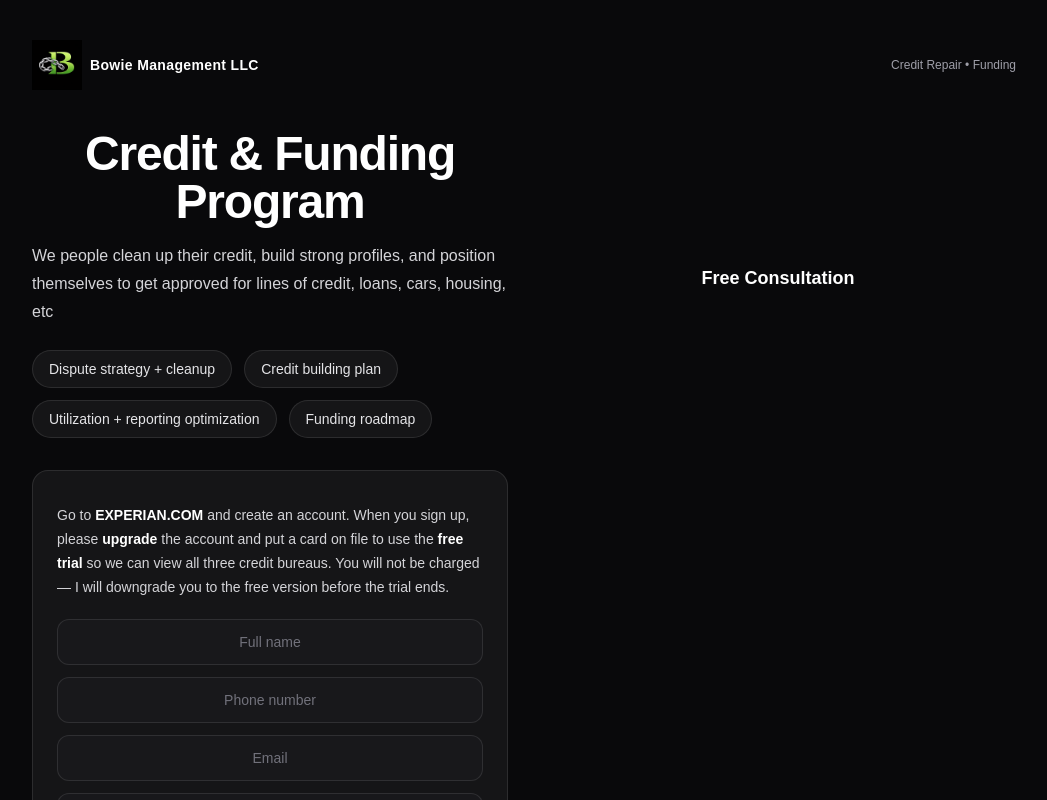
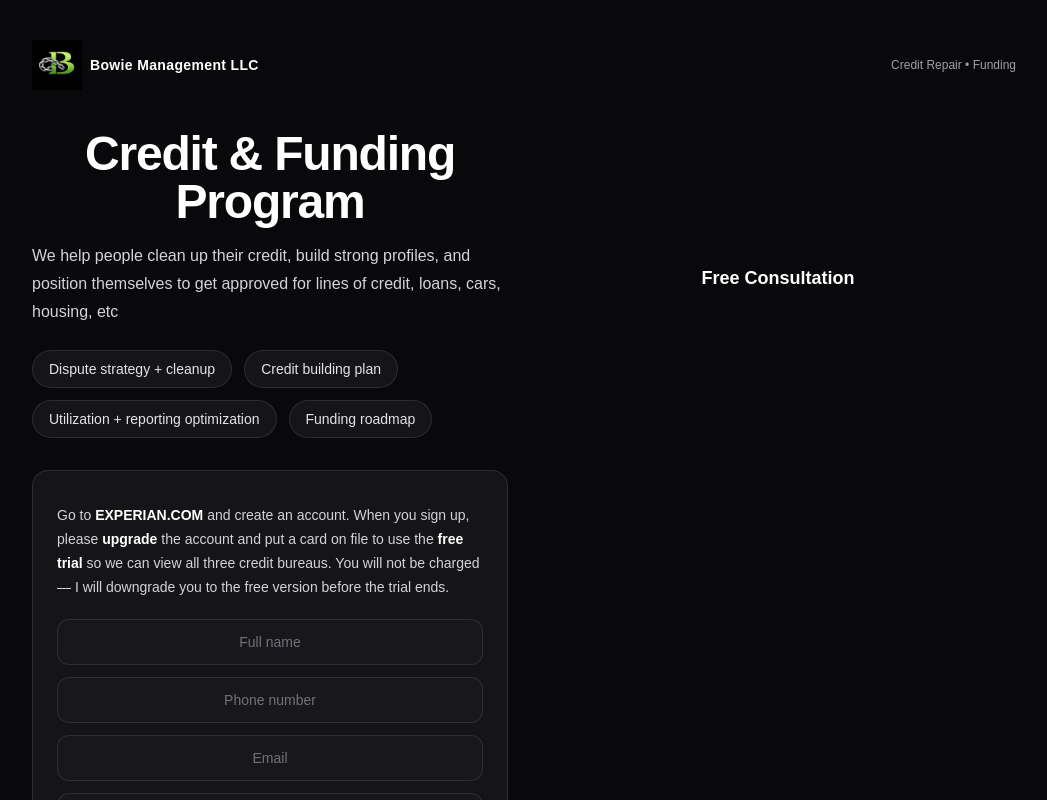
Before and after one commit to Kennybowie/Credit-repair, a Next.js app: page / in a window 1280 px wide. Shown: the top 800 px of the page, without its empty margins (116-1163 px from the left). Built offline with nearby package versions, Linux system fonts and the light colour scheme.

Commit message:
Update text content

```diff
--- a/app/page.tsx
+++ b/app/page.tsx
@@ -31,7 +31,7 @@ export default function Home() {
 </h1>
 
             <p className="mt-4 text-zinc-300 leading-7">
-              We people clean up their credit, build strong profiles, and
+              We help people clean up their credit, build strong profiles, and
               position themselves to get approved for lines of credit, loans, cars, housing, etc
 
             </p>
```
